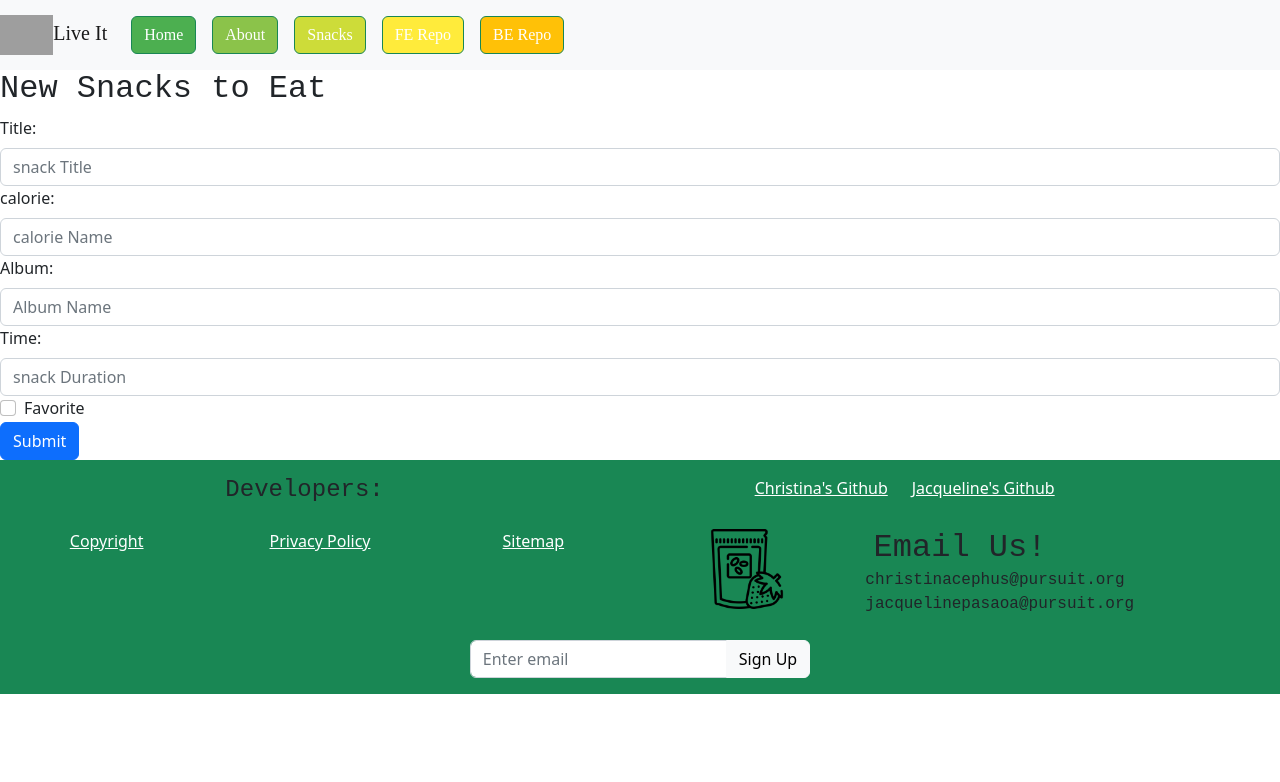
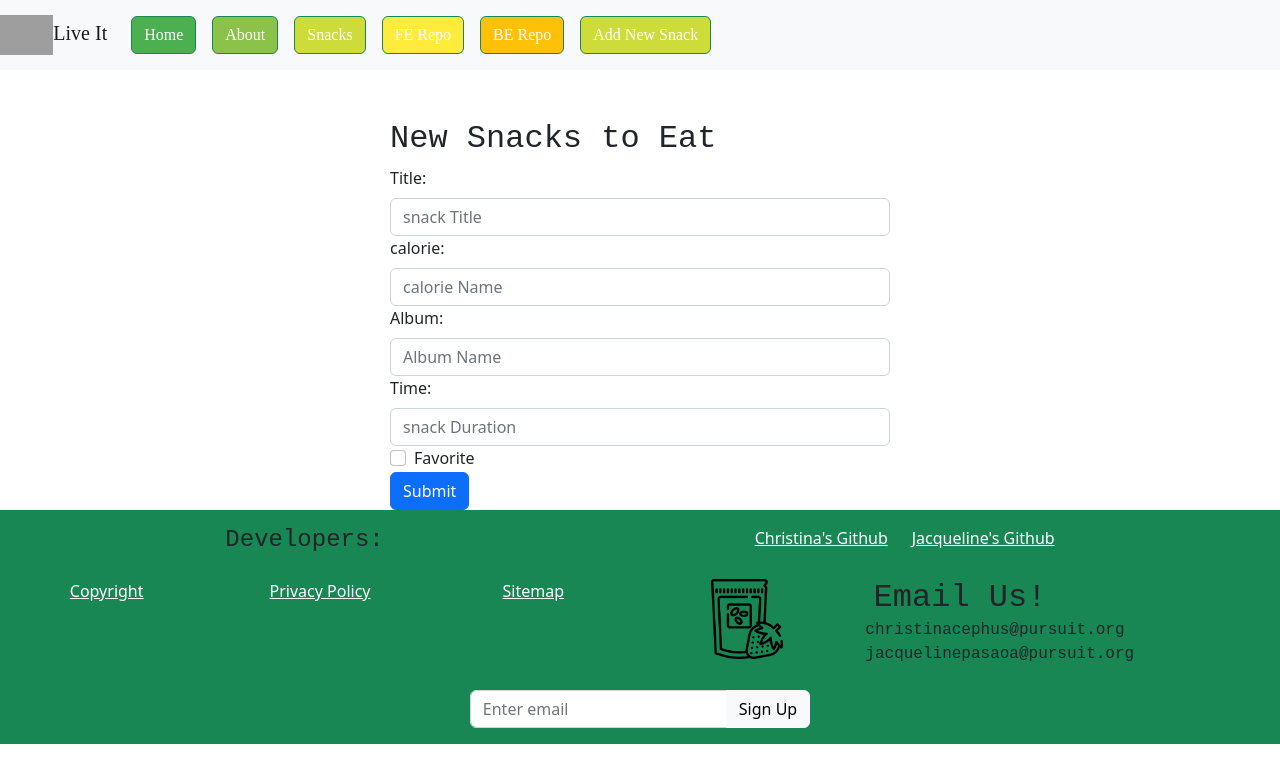
Before and after one commit to jkpasaoa/liveIT-FE, a React (Create React App) app: page /snacks/new in a window 1280 px wide. Shown: the top 782 px of the page. Built offline with nearby package versions, Linux system fonts and the light colour scheme; no server answers; grey boxes are pictures that could not be loaded.

Commit message:
added new snack button to navbar

```diff
--- a/src/Components/NavBar.js
+++ b/src/Components/NavBar.js
@@ -10,12 +10,12 @@
         <div className="logo">
           <Navbar.Brand as={Link} to="/">
             <img src={logo} alt="Logo" height="40" />
-             Live It
+            Live It
           </Navbar.Brand>
         </div>
         <Navbar.Toggle aria-controls="basic-navbar-nav" />
         <Navbar.Collapse id="basic-navbar-nav">
-          <Nav className="mr-auto">
+          <Nav className="ml-auto">
             <Nav.Link as={Link} to="/" className="mr-2">
               <Button variant="success" style={{ backgroundColor: '#4CAF50' }}>Home</Button>
             </Nav.Link>
@@ -31,7 +31,10 @@
             <Nav.Link href="https://github.com/theCephusHasLanded/liveIT-BE" target="_blank" rel="noopener noreferrer">
               <Button variant="success" style={{ backgroundColor: '#FFC107' }}>BE Repo</Button>
             </Nav.Link>
-          </Nav>
+              <Nav.Link as={Link} to="/snacks/new" className="mr-2">
+                <Button variant="success" style={{ backgroundColor: '#CDDC39' }}>Add New Snack</Button>
+              </Nav.Link>
+            </Nav>
         </Navbar.Collapse>
       </Navbar>
     </header>
--- a/src/Pages/New.js
+++ b/src/Pages/New.js
@@ -2,7 +2,7 @@
 
 function New() {
   return (
-    <div className="New">
+    <div className="New" style={{ maxWidth: '500px', margin: '0 auto', paddingTop: '50px' }}>
       <h2>New Snacks to Eat</h2>
       <NewSnack />
     </div>
```
Also changed, not shown: src/index.css (+9 -0 lines).
